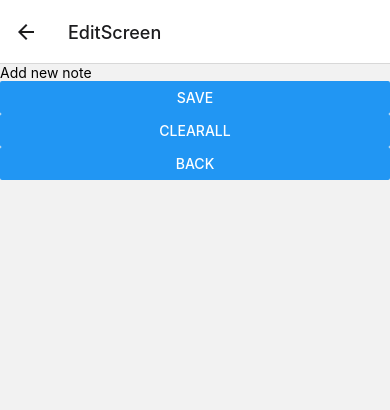
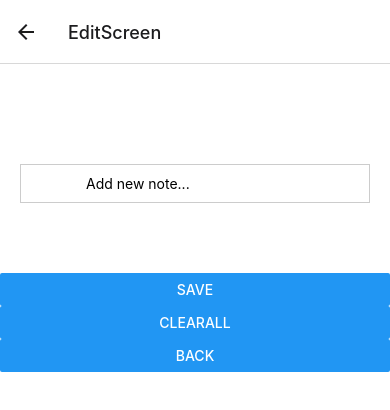
Before and after one commit to Create-Native/Muistilista_1, a React Native app: screen /Edit in a window 390 px wide. Shown: the top 410 px of the page. Built offline with nearby package versions, Linux system fonts and the light colour scheme.

Commit message:
delete nappi lisätyy ja yritetty saada toimiin. ulkoasua muokattu

```diff
--- a/components/EditScreen.js
+++ b/components/EditScreen.js
@@ -1,7 +1,7 @@
 
 import React, { useState, useLayoutEffect } from "react";
 import { Feather } from '@expo/vector-icons';
-import { Button, TextInput, View } from "react-native";
+import { Button, TextInput, SafeAreaView, View } from "react-native";
 import Styles from "./Styles";
 import AsyncStorage from '@react-native-async-storage/async-storage';
 
@@ -32,12 +32,16 @@ export default function EditScreen({navigation}) {
     }
 
     return (
-        <View>
+        <SafeAreaView style={Styles.container}>
+            <View style={Styles.input}>
                 <TextInput
-                style={Styles.newTask} onChangeText={text => setNote(text)}
+                    sstyle={{flex: 0.75}}
+                    onChangeText={text => setNote(text)}
                     value={note}
-                placeholder="Add new note"
+                    placeholder="Add new note..."
                     />
+            </View>
+            <View style={{paddingTop: 50}}>
                 <Button style={Styles.buttonSave}
                     title="Save"
                     onPress={() => navigation.navigate('Home', {note: note})}
@@ -51,5 +55,6 @@ export default function EditScreen({navigation}) {
                     onPress={() => navigation.navigate('Home')}
                 />
             </View>
+        </SafeAreaView>
     )
 }
--- a/components/HomeScreen.js
+++ b/components/HomeScreen.js
@@ -1,5 +1,5 @@
 
-import { View, Text, SafeAreaView, Button, ScrollView } from 'react-native'
+import { View, Text, SafeAreaView, Button, ScrollView, Pressable } from 'react-native'
 import { useEffect, useState, useLayoutEffect } from 'react';
 import { Feather } from '@expo/vector-icons';
 import React from 'react'
@@ -38,6 +38,18 @@ const storeData = async (value) => {
   }
 }
 
+const handleDeletePress = async () => {
+  try {
+    await AsyncStorage.removeItem(STORAGE_KEY)
+  // console.log(key)
+    getData();
+  } catch(e) {
+    // remove error
+  }
+
+  //console.log('Done.')
+}
+
 const getData = async() => {
   try{
       return AsyncStorage.getItem('@notes_Key')
@@ -63,21 +75,31 @@ useEffect(() => {
   }
   getData();
 },[route.params?.note])
-
+    //console.log(notes)
   return (
 
     <SafeAreaView style={Styles.container}>
       <View>
         <Text style={Styles.heading}> HomeScreen</Text>
+          <View style={{height: 400}}>
             <ScrollView>
               {
                 notes.map((note) => (
-                <View tyle={Styles.rowContainer} key={note.key}>
-                  <Text style={Styles.rowText}>{note.note}</Text>
+                  <View style={{flexDirection: 'row', justifyContent: 'space-between', marginEnd: 10}}>
+                    <View style={Styles.message} key={notes.key}>
+                      <Text >{note.key}: {note.note} </Text>
+                    </View>
+                    <View>
+                      <Button
+                      title='Delete'
+                     /*  onPress={() =>  handleDeletePress()} */
+                      />
+                    </View>
                   </View>
                   ))
               }
               </ScrollView>
+            </View>
         <Button style={Styles.buttonLogIn}
             title="Edit"
             onPress={() => navigation.navigate('Edit')}
--- a/components/Styles.js
+++ b/components/Styles.js
@@ -41,4 +41,29 @@ export default StyleSheet.create({
         backgroundColor: 'black',
         paddingTop: 30 ,
       },
+      message: {
+        padding:10,
+        marginTop:10,
+        marginBottom:10,
+        width: '75%',
+        backgroundColor: '#f5f5f5',
+        borderColor: '#ccc',
+        borderWidth: 1,
+        borderRadius5: 5,
+        marginLeft: 10,
+        marginRight: 10,
+      },
+      input: {
+        padding: 10,
+        display: 'flex',
+        flexDirection: 'row',
+        justifyContent: 'space-around',
+        borderColor: '#ccc',
+        borderWidth: 1,
+        borderRadius5: 5,
+        marginTop:100,
+        marginBottom:20,
+        marginLeft: 20,
+        marginRight: 20,
+      },
 })
```
Lines whose indentation alone changed are shown as unchanged.
